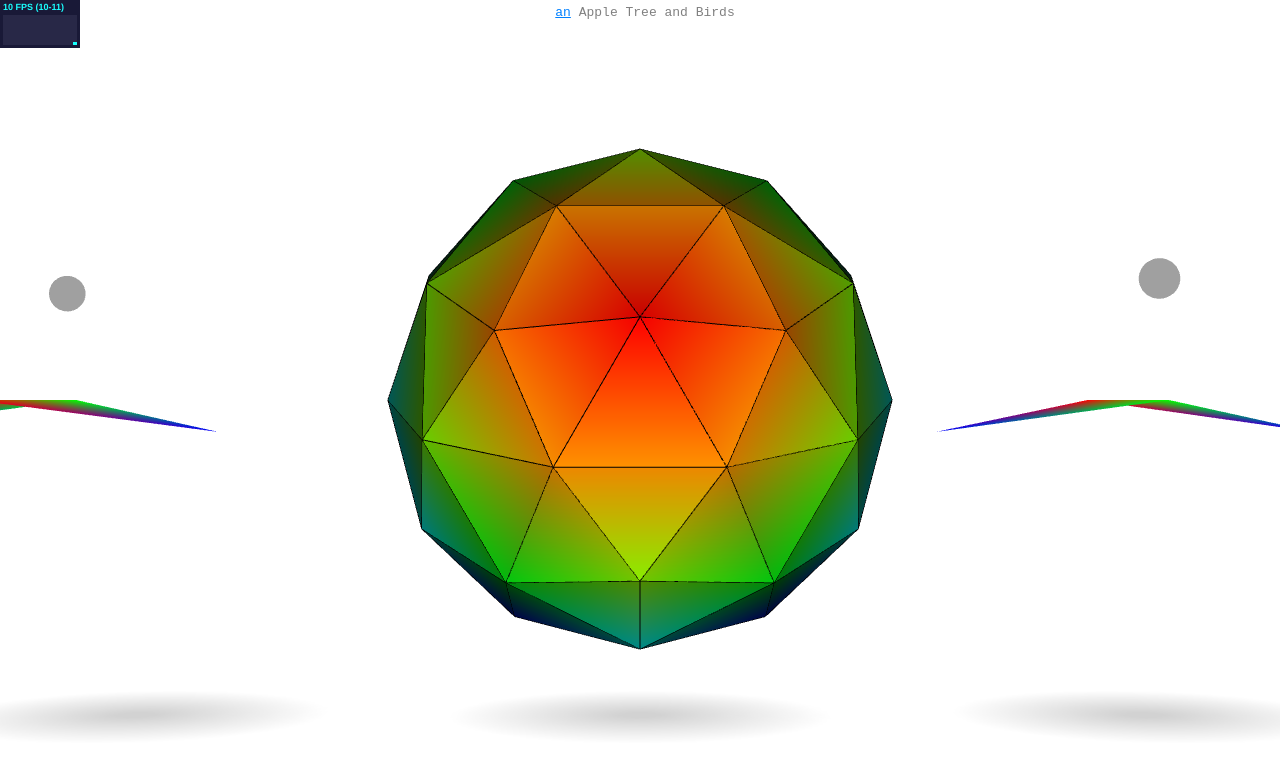
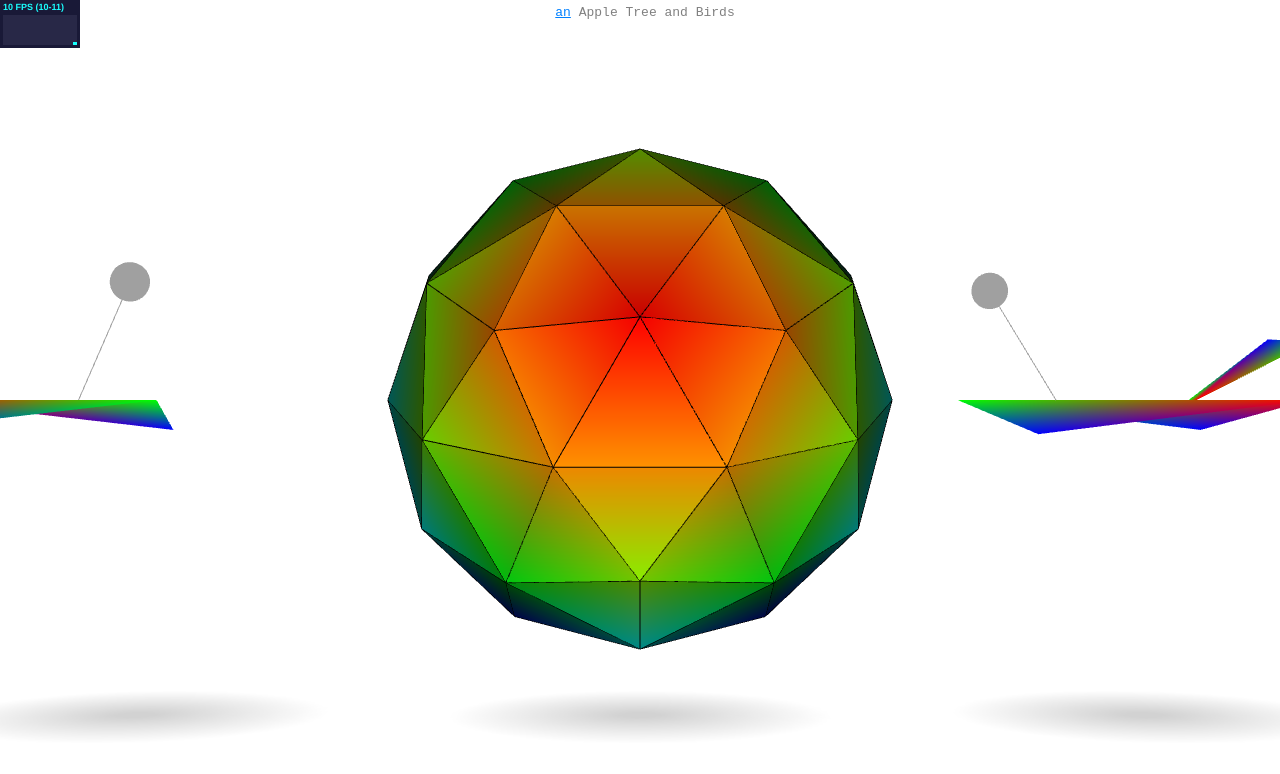
Before and after one commit to antont/an, a plain HTML site: page index.html in a window 1280 px wide. Drawn offline with Linux system fonts and the light colour scheme; animation ran at ten frames a second.

Commit message:
head, tail, code refactor to have quads with the prev tri code, correct rotation (hack)

```diff
--- a/bird.js
+++ b/bird.js
@@ -14,25 +14,30 @@ function randomChoice(arr) {
     return arr[Math.floor(arr.length * Math.random())];
 }
 
-function createFace(facear) {
+function createFaceWithVertexColors(facear) {
     var posar = facear[0];
     var colar = facear[1];
     geometry = new THREE.Geometry()
 
-    var vertex1 = new THREE.Vector3().fromArray(posar[0]);
-    var vertex2 = new THREE.Vector3().fromArray(posar[1]);
-    var vertex3 = new THREE.Vector3().fromArray(posar[2]);
-    geometry.vertices.push(vertex1);
-    geometry.vertices.push(vertex2);
-    geometry.vertices.push(vertex3);
+    for (var i = 0; i < posar.length; i++) {
+        var posdata = posar[i];
+        var vertex = new THREE.Vector3().fromArray(posdata);
+        geometry.vertices.push(vertex);
+    }
+
     var face = new THREE.Face3(0, 1, 2);
-    geometry.faces.push( face );
-    geometry.computeBoundingSphere();
+    geometry.faces.push(face);
+    if (geometry.vertices.length == 4) {
+        var face2 = new THREE.Face3(0, 3, 2); //http://stackoverflow.com/questions/16498296/three-js-face4-generates-triangle-instead-of-square
+        geometry.faces.push(face2);
+    }
+
+    //geometry.computeBoundingSphere();
 
     for ( var i = 0; i < geometry.faces.length; i ++ ) {
 	f  = geometry.faces[ i ];
 
-        for( var j = 0; j < 3; j++ ) {
+        for( var j = 0; j < 3; j++ ) { //geometry.vertices.length
             var colhex = colar[j];
 	    var color = new THREE.Color(colhex);
 	    f.vertexColors[j] = color;
@@ -46,6 +51,8 @@ AN.Bird = function() {
     var headgeom = new THREE.SphereGeometry( 1, 32, 32 );
     var headmat  = new THREE.MeshBasicMaterial( {color: 0xa0a0a0} );
     this.head = new THREE.Mesh( headgeom, headmat ); //so can grow later, in eating thing
+    this.head.position.set(0.8, 0.6, 0);
+    this.head.scale.set(0.1, 0.1, 0.1);
 
     var radius = 1;
 
@@ -69,8 +76,8 @@ AN.Bird = function() {
         0x0000ff
     ]];
 
-    geometry1 = createFace(wingdata1);
-    geometry2 = createFace(wingdata2);
+    geometry1 = createFaceWithVertexColors(wingdata1);
+    geometry2 = createFaceWithVertexColors(wingdata2);
     geometry1.merge(geometry2);
 
     var material = new THREE.MeshBasicMaterial({
@@ -83,17 +90,49 @@ AN.Bird = function() {
     //for flapping wings in update()
     this.tip1 = geometry1.vertices[2];
     this.tip2 = geometry1.vertices[5];
+
+    //tail, is simple static quad
+    /*py:       Vertex(self, -0.4,  0.0,  0.1),
+                Vertex(self, -0.9,  0.3,  0.3),
+                Vertex(self, -0.9,  0.3, -0.3),
+                Vertex(self, -0.4,  0.0, -0.1) */
+    var taildata = [[
+        [-0.4,  0.0,  0],
+        [-0.9,  0.3,  0.3],
+        [-0.9,  0.3, -0.3],
+        [-0.4,  0.0, -0.1]
+   ], [
+       0xff0000,
+       0x00ff00,
+       0x0000ff,
+       0xff00ff
+    ]];
+    tailgeom = createFaceWithVertexColors(taildata);
+    geometry1.merge(tailgeom);
+
+    var neckgeom = new THREE.Geometry();
+    var neckmat = new THREE.LineBasicMaterial({
+        color: headmat.color
+    });
+    neckgeom.vertices.push(this.head.position.clone());
+    neckgeom.vertices.push(new THREE.Vector3(
+        0.4, 0.0, 0.0
+    ));
+    var neck = new THREE.Line(neckgeom, neckmat);
+    //can't marge is is a Line, not Mesh - oops
+    //geometry1.merge(neckgeom);
+    //adding as a child below, like the head (but that's by design. this refactor to mesh perhaps)
+
+    THREE.Mesh.call(this, geometry1, material);
+
+    this.add(neck);
+
+    //head is not merged but separate for easy manip (grow when eats)
+    this.add(this.head);
+
     this.wdir = -1;
-
     this.vel = new THREE.Vector3();
     this.target = null;
-
-    this.vel.x = 1;
-
-    THREE.Mesh.call(this, geometry1, material);
-    this.add(this.head); //is not merged but separate for easy manip
-    this.head.position.set(0.8, 0.6, 0);
-    this.head.scale.set(0.1, 0.1, 0.1);
 };
 
 AN.Bird.prototype = Object.create( THREE.Mesh.prototype );
@@ -107,6 +146,7 @@ AN.Bird.prototype.update = function () {
         this.target = new THREE.Vector3();
         //this.target = randomChoice(AN.food);
         this.lookAt(this.target);
+        this.rotateY(180); //oh well.
     }
 
     if (this.target != null) {
@@ -121,7 +161,7 @@ AN.Bird.prototype.update = function () {
             this.vel = d;
 
             //just testing here too
-            this.lookAt(this.target);
+            //this.lookAt(this.target);
         }
     }
 
--- a/index.html
+++ b/index.html
@@ -204,8 +204,8 @@
 
 			function render() {
 
-				camera.position.x += ( mouseX - camera.position.x ) * 0.05;
-				camera.position.y += ( - mouseY - camera.position.y ) * 0.05;
+				camera.position.x += ( mouseX - camera.position.x ) * 1.9;
+				camera.position.y += ( - mouseY - camera.position.y ) * 1.9;
 
 				camera.lookAt( scene.position );
 
```
